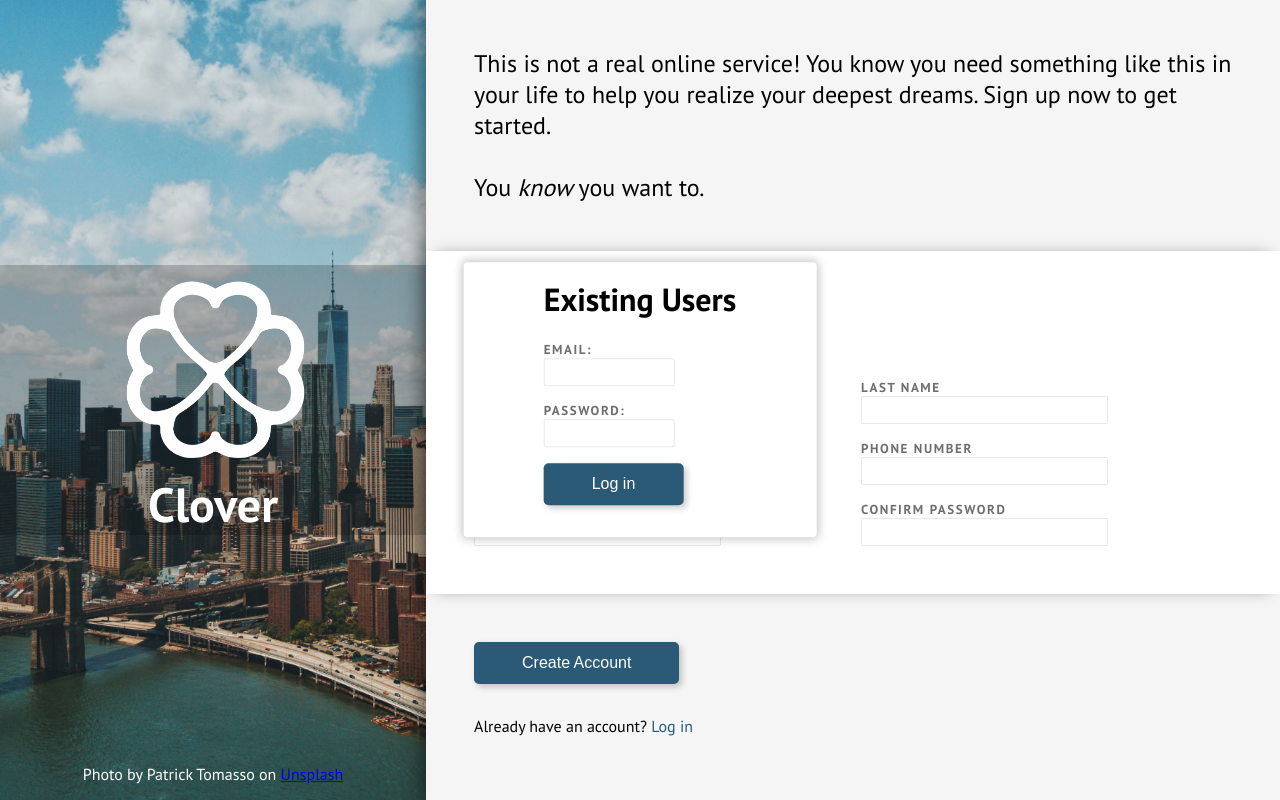
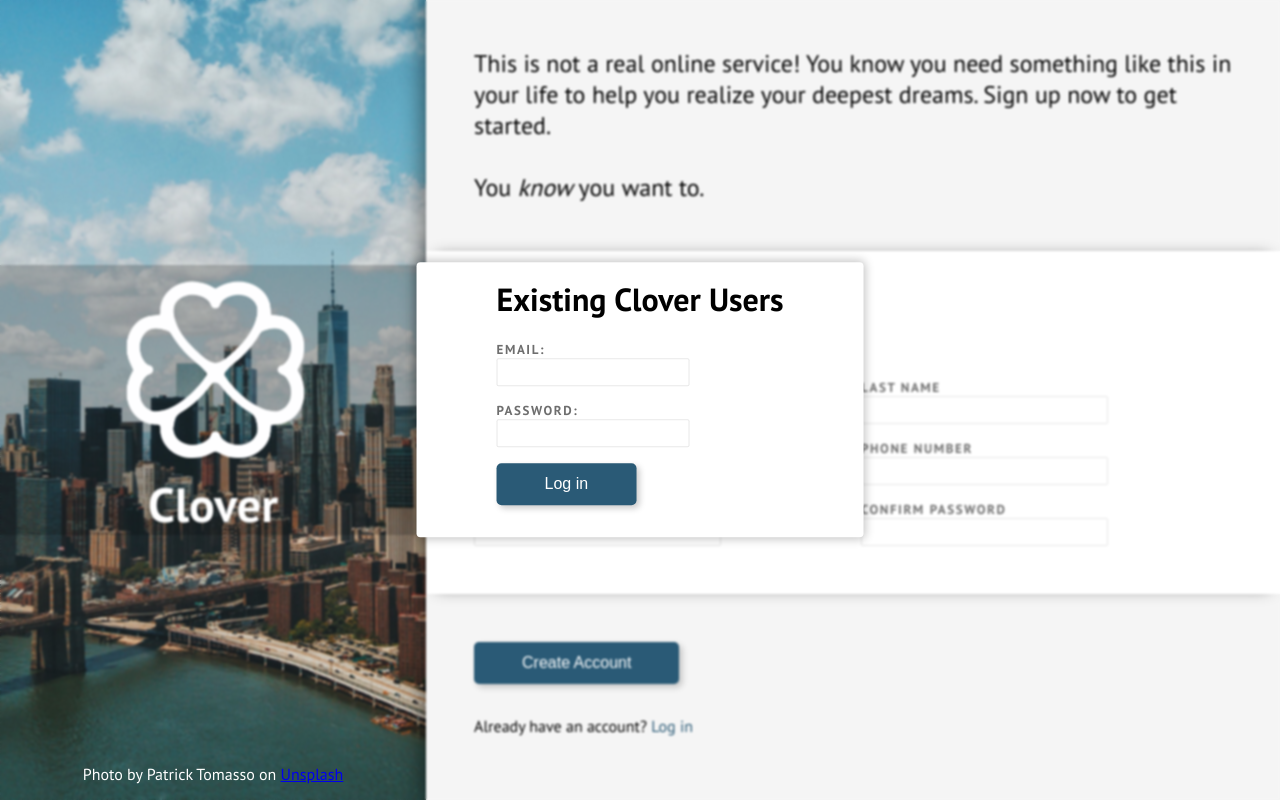
Before and after one commit to Mark-Elliott5/Sign-Up-Form, a plain HTML site: page index.html in a window 1280 px wide. Both pictures are taken after a click on the link "Log in". Drawn offline with Linux system fonts and the light colour scheme.

Commit message:
Login box functionality completed'
Login box now appears on log in link click. Visibility is now toggled
on a background div for the login box, which closes the login box when
clicked. It also blurs the background so the user knows what is in
focus.

```diff
--- a/index.html
+++ b/index.html
@@ -13,21 +13,23 @@
     <title>Sign Up</title>
 </head>
 <body>
-    <div id="login-box" data-type="login-box" class="hidden">
-        <h1 data-type="login-box">Existing Users</h1>
+    <div id="login-box-blocker" class="blocker hidden">
+        <div id="login-box" data-type="login-box">
+            <h1 data-type="login-box">Existing Clover Users</h1>
             <form id="login-form" data-type="login-box">
                 <div data-type="login-box">
                     <label for="login-email" data-type="login-box">Email:</label>
-                <input id="login-email" data-type="login-box">
+                    <input id="login-email" type="email" data-type="login-box" required>
                 </div>
                 <div data-type="login-box">
                     <label for="login-password" data-type="login-box">Password:</label>
-                <input id="login-password" data-type="login-box">
+                    <input id="login-password" type="password" data-type="login-box" required>
                 </div>
                 <div data-type="login-box">
                     <button type="submit" id="login-button" class="submit-button" data-type="login-box">Log in</button>
                 </div>
             </form>
+        </div>
     </div>
     <div id="sidebar-image">
         <div class="logo-box">
--- a/signup.js
+++ b/signup.js
@@ -68,17 +68,18 @@ formFields.addEventListener('focusout', (e) => {
 })
 
 const loginButton = document.getElementById('log-in');
-const loginBox = document.getElementById('login-box');
-const body = document.getElementsByTagName('body');
+const loginBoxBlocker = document.getElementById('login-box-blocker');
 
 loginButton.addEventListener('click', () => {
-    if (loginBox.classList.contains('hidden')) {
-        loginBox.classList.remove('hidden');
+    if (loginBoxBlocker.classList.contains('hidden')) {
+        loginBoxBlocker.classList.remove('hidden');
     } return;
 })
 
-// body.addEventListener('click', (e) => {
-//     if (!(e.target.dataset.type === 'login-box')) {
-//         loginBox.classList.add('hidden');
-//     } return;
-// })
+loginBoxBlocker.addEventListener('click', (e) => {
+    if (e.target.dataset.type === 'login-box') {
+        return;
+    }
+    loginBoxBlocker.classList.add('hidden');
+    return;
+})
--- a/styles.css
+++ b/styles.css
@@ -8,6 +8,13 @@ body {
 }
 
 /* Login box */
+
+.blocker {
+    position: absolute;
+    width: 100vw;
+    height: 100vh;
+    backdrop-filter: blur(1px);
+}
 
 .hidden {
     visibility: hidden;
```
Lines whose indentation alone changed are shown as unchanged.
